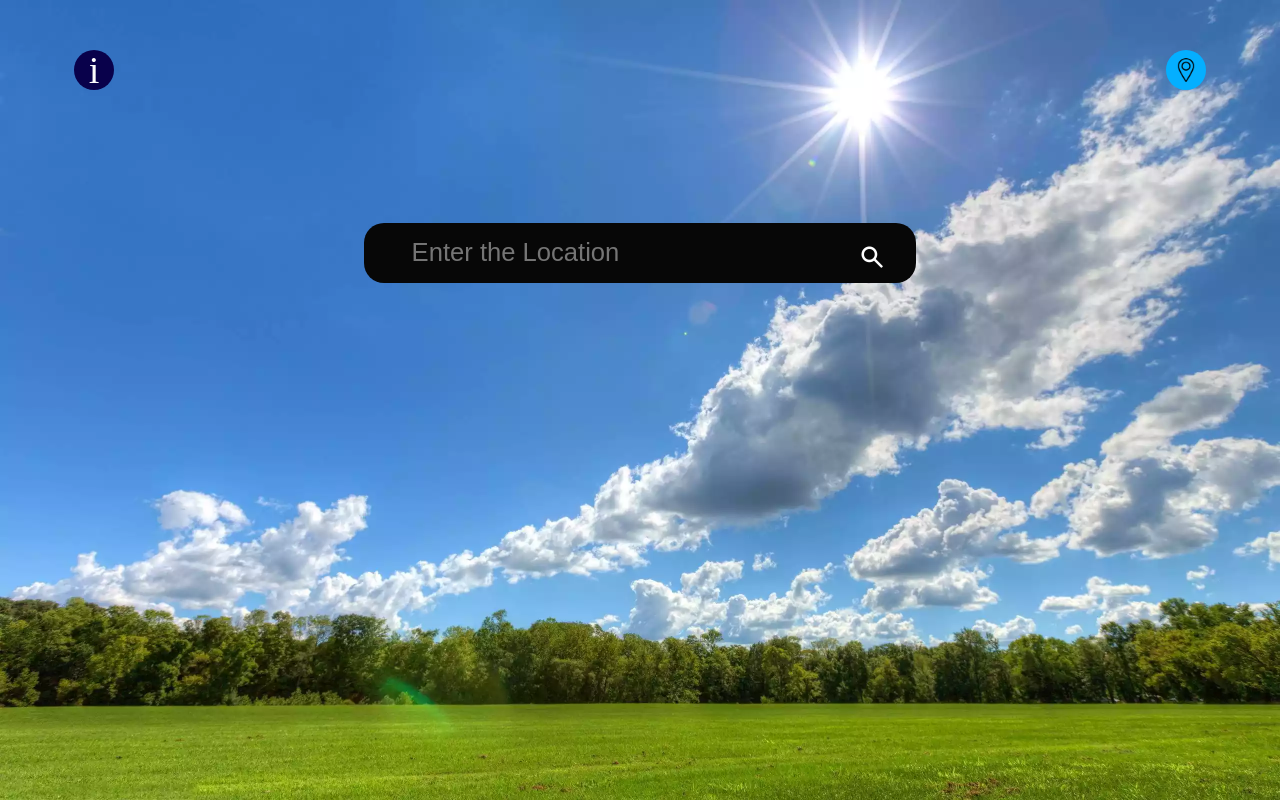
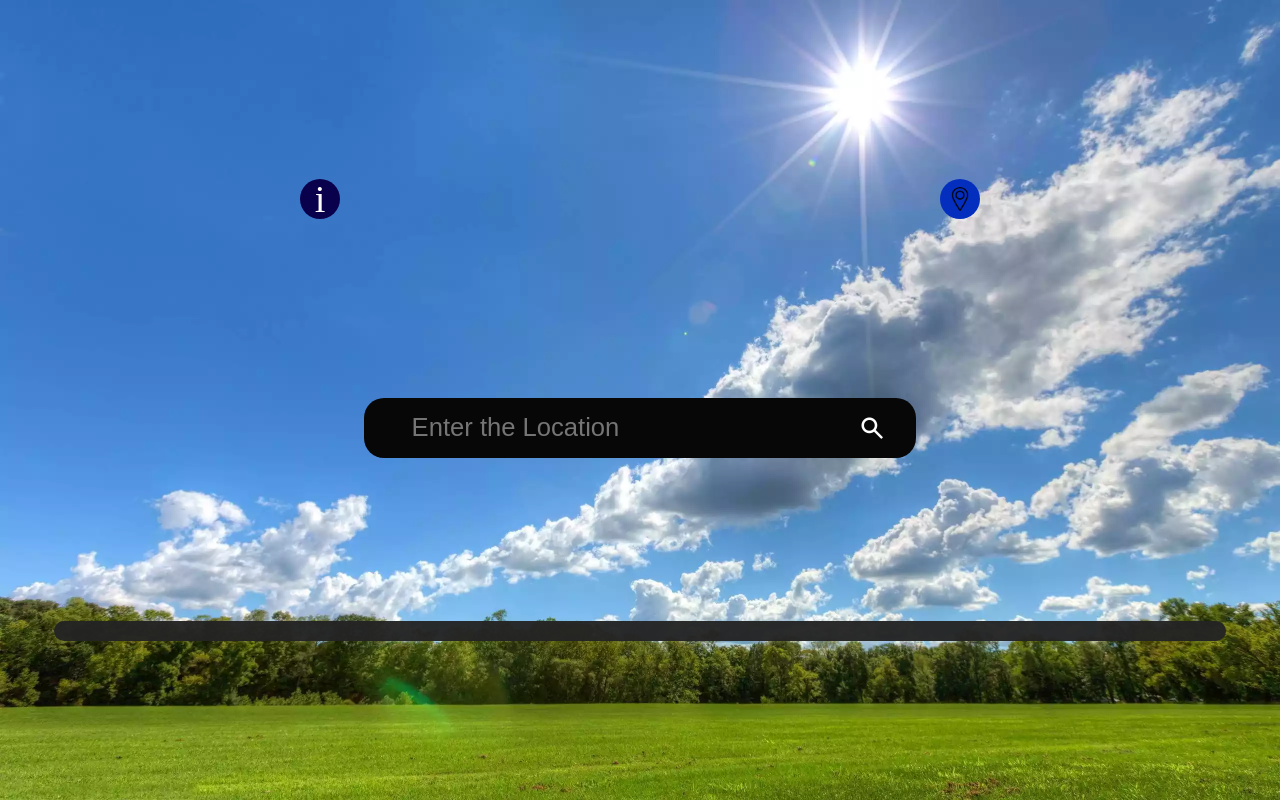
Before and after one commit to SreejithKSGupta/weather-app, a plain HTML site: page index.html in a window 1280 px wide. Drawn offline with Linux system fonts and the light colour scheme.

Commit message:
weather 2

```diff
--- a/index.html
+++ b/index.html
@@ -12,22 +12,19 @@
     <script src="weather.js" defer></script>
 </head>
 
-<body id="backgroundimage">
+<body>
+<div id="topbar">
     <div id="infobtn">
         i
     </div>
     <div id="locationbtn">
         <img src="BG_images/locationicon.png" alt="auto choose the location">
     </div>
-    <div id="box">
+</div>
         <div id="search">
                 <input type="text" id="searchhere" placeholder="Enter the Location" ><img id="searchicon" src="BG_images/search.png" alt="Search for weather">
         </div>
-        <div id="weathershow">
-        </div>
-
-
-    </div>
+        <div id="weathershow"></div>
 </body>
 
 </html>
--- a/weather.css
+++ b/weather.css
@@ -1,6 +1,6 @@
 :root {
     --padding: 10px;
-    --margin: 10px;
+    --margin: 5px;
     --bordrad: 20px;
     --primcol: #125675;
     --opacity: .8;
@@ -10,58 +10,49 @@
     --animspeed:400ms;
 
     --locationinfotext: "Click to autodetect your current location";
-    --infobtntext: "Search for a place to find the wather and other details";
+    --infobtntext: "Search for a place to find the weather";
 }
 
 * {
     margin: 0px;
     padding: 0px;
-    font-size: larger;
     color: var(--fontcol);
     font-size: clamp(1rem, 2vw, 2rem);
     scroll-behavior: smooth;
     animation: fadein var(--animspeed);
     transition-duration:var(--animspeed);
-
 }
 
 body {
+    height: 100vh;
     width: 100vw;
-    height: 100vh;
     display: flex;
-    justify-content: center;
+    flex-direction: column;
+    justify-content: space-evenly;
     align-items: center;
-    animation: none;
-    transition-duration:0ms;
-}
-
-#backgroundimage {
-    background-color: var(--bgcol);
     overscroll-behavior: none;
     background-repeat: no-repeat;
     background-image: url("BG_images/clear sky.webp");
-    background-attachment: fixed;
     background-size: cover;
 }
 
-#box {
-    height: 80vh;
-    width: clamp(500px, 40%, 60vw);
+#topbar {
+    height: 10vh;
+    width: 100%;
     display: flex;
-    flex-direction: column;
+    flex-direction: row;
     justify-content: space-around;
     align-items: center;
-    border-radius: var(--bordrad);
 }
 
 #search {
-
     display: flex;
     flex-direction: row;
     justify-content: space-around;
+    align-items: center;
     padding: var(--padding);
     height: 5vh;
-    width: 100%;
+    width: clamp(300px, 40%, 800px);
     background-color: #070707;
     border-radius: var(--bordrad);
     padding-left: calc(var(--padding)*3);
@@ -73,28 +64,28 @@ body {
     width: 80%;
     border: none;
     outline: none;
-    background-color: #07070700;
+    background-color: #070707dc;
 }
 
 #searchicon {
     height: 4vh;
     width: 4vh;
     cursor: pointer;
-    align-self: flex-end;
 }
 
 #weathershow {
     animation: fadein var(--animspeed);
-    max-height: 70vh;
-    width: 100%;
+    max-height: 80vh;
+    width: 90%;
     display: flex;
     flex-direction: column;
     align-items: center;
     overflow: scroll;
     background-color: var(--bgcol);
     color: var(--fontcol);
-    opacity: 90%;
+    opacity: 96%;
     border-radius: var(--bordrad);
+    padding: var(--padding);
 }
 
 #wicon {
@@ -112,8 +103,7 @@ body {
     width: 90%;
     border-radius: var(--bordrad);
     background-color: #070707;
-    margin-top: var(--margin);
-    margin-bottom: var(--margin);
+    margin: var(--margin) 0px;
     padding: var(--padding);
 }
 
@@ -129,13 +119,9 @@ body {
 }
 
 #infobtn {
-    position: absolute;
-    top: 5vh;
-    left: 5vw;
     height: 5vh;
     width: 5vh;
     cursor: pointer;
-    margin: var(--margin);
     border-radius: var(--bordrad);
     background-color: #09014b;
     text-align: center;
@@ -153,30 +139,24 @@ body {
     animation: fadein var(--animspeed);
     content: var(--infobtntext);
     position: absolute;
-    top: 0px;
-    left: 5vw;
-    height: 5vh;
-    width: 55vh;
+    width:60%;
+    top: var(--padding);
+    right: 20%;
     cursor: pointer;
     border-radius: var(--bordrad);
     background-color: #09014b;
     text-align: center;
-    line-height: 5vh;
-    font-size: 40%;
+    padding: var(--padding);
     color: rgb(255, 255, 255);
+    font-size: 1rem;
 }
 
 #locationbtn {
-    position: absolute;
-    top: 5vh;
-    right: 5vw;
     height: 5vh;
     width: 5vh;
     cursor: pointer;
-    margin: var(--margin);
     border-radius: var(--bordrad);
-    background-color: #04afff;
-    color: rgb(252, 252, 252);
+    background-color: #042fbe;
 }
 
 #locationbtn img {
@@ -190,17 +170,16 @@ body {
     animation: fadein var(--animspeed);
     content: var(--locationinfotext);
     position: absolute;
-    top: 0px;
-    right: 5vw;
-    height: 5vh;
-    width: 55vh;
+    top: var(--padding);
+    right: 25%;
+    width:50%;
     cursor: pointer;
+    text-align: center;
+    padding: 15px;
     border-radius: var(--bordrad);
     background-color: #09014b;
-    text-align: center;
-    line-height: 5vh;
-    font-size: 70%;
     color: rgb(255, 255, 255);
+    font-size: 1rem;
 }
 
 ::-webkit-scrollbar {
```
